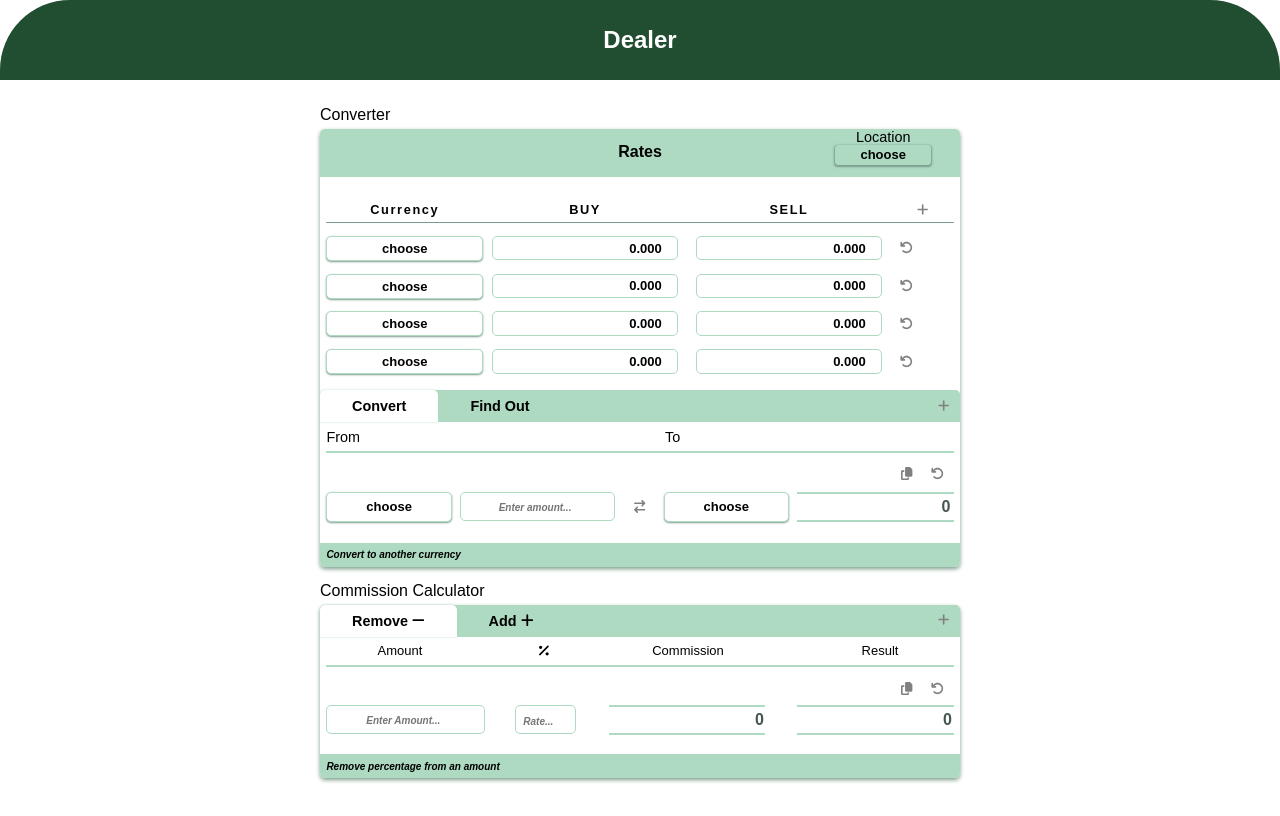
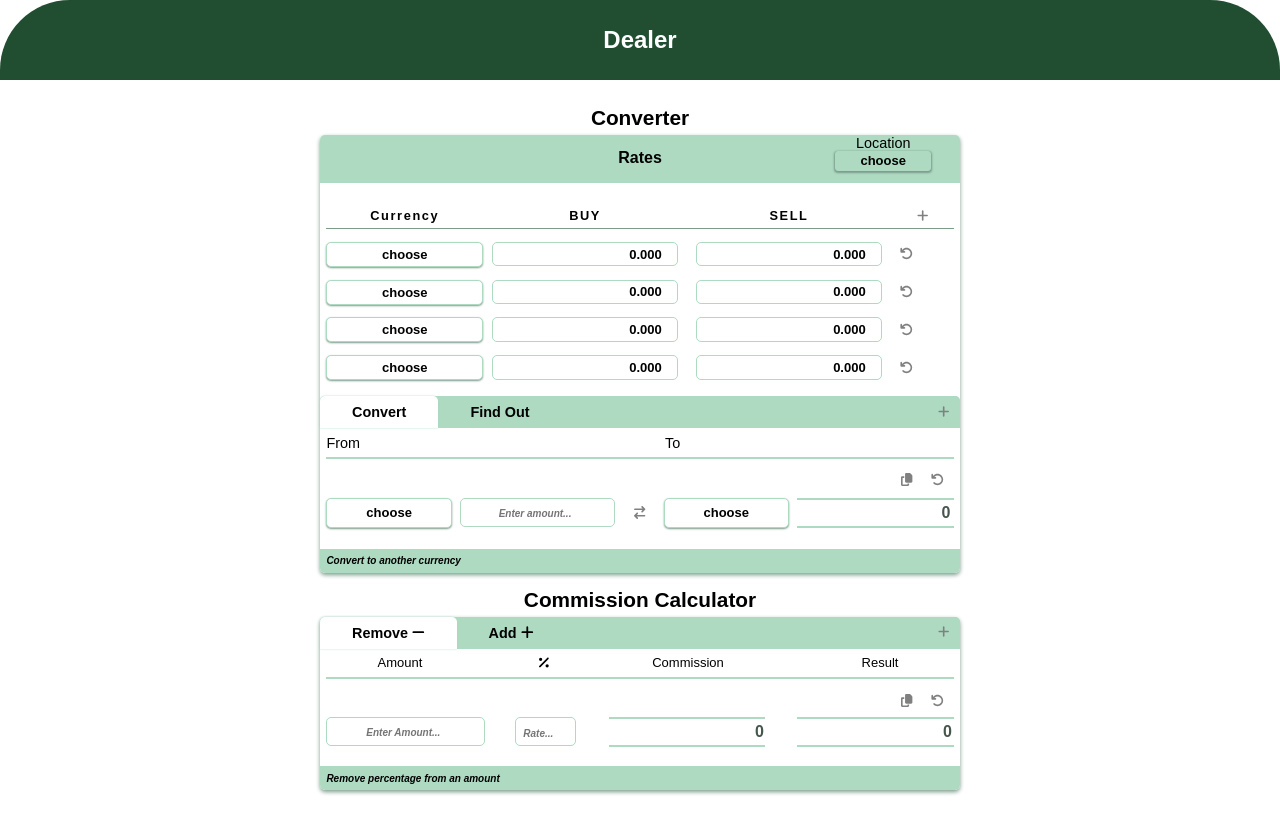
Before and after one commit to haywae/DealerApp, a React (Create React App) app: page / in a window 1280 px wide. Built offline with nearby package versions, Linux system fonts and the light colour scheme.

Commit message:
added section-heading class to index.css

```diff
--- a/src/index.css
+++ b/src/index.css
@@ -2,6 +2,11 @@ body {
     background-color: white;
     font-family: Arial, Helvetica, sans-serif;
     color: black
+}
+.section-headings{
+    font-size: 1.3rem;
+    text-align: center;
+    font-weight: bold;
 }
 button{
     font-size: small;
```
